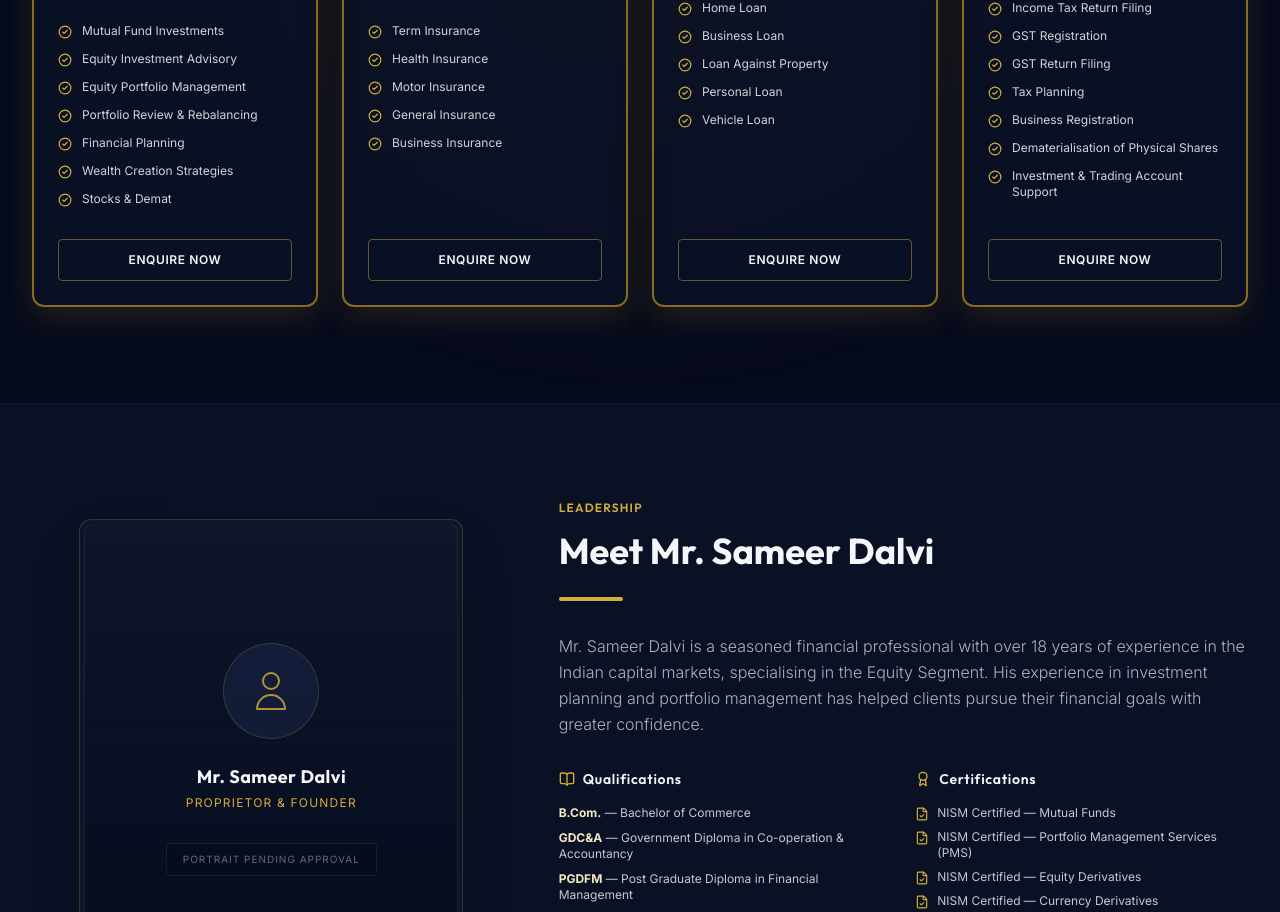
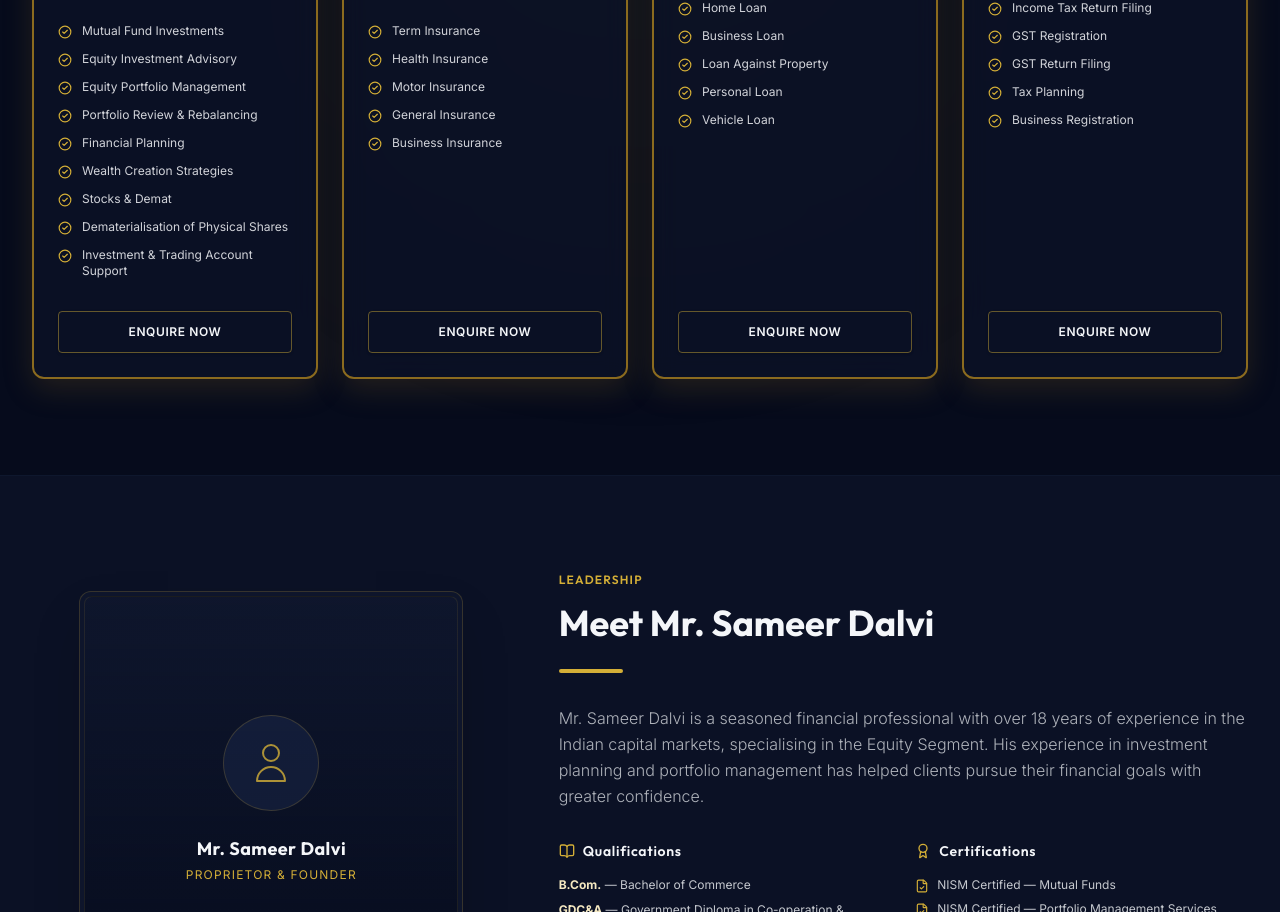
Before and after one commit to beyondwebco-lgtm/swami-enterprise, a Next.js app: page / in a window 1280 px wide. Shown: the part 2074-2986 px from the top of the page. Built offline with nearby package versions, Linux system fonts and the light colour scheme.

Commit message:
Move Dematerialisation of Physical Shares and Investment Account Support to Invest service box

```diff
--- a/src/components/ServiceVerticals.tsx
+++ b/src/components/ServiceVerticals.tsx
@@ -19,6 +19,8 @@ export default function ServiceVerticals() {
         "Financial Planning",
         "Wealth Creation Strategies",
         "Stocks & Demat",
+        "Dematerialisation of Physical Shares",
+        "Investment & Trading Account Support",
       ],
     },
     {
@@ -61,8 +63,6 @@ export default function ServiceVerticals() {
         "GST Return Filing",
         "Tax Planning",
         "Business Registration",
-        "Dematerialisation of Physical Shares",
-        "Investment & Trading Account Support",
       ],
     },
   ];
```
